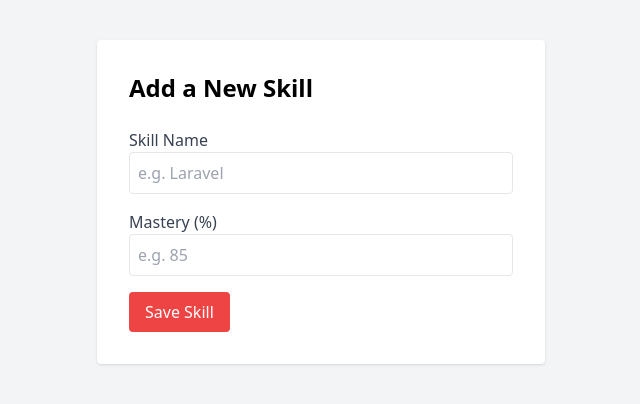
After one commit to dleiszarjeisalther/my-first-app, a Laravel app: page /skills/create in a window 1280 px wide. The commit adds this page. Shown: the top 404 px of the page, without its empty margins (319-959 px from the left). Run offline with Laravel 12, Linux system fonts and the light colour scheme; some libraries are stand-ins or nearby versions.

Commit message:
Day 5: Added validation feedback and success flash messages

```diff
--- a/app/Http/Controllers/SkillController.php
+++ b/app/Http/Controllers/SkillController.php
@@ -16,4 +16,25 @@ class SkillController extends Controller
             'skills' => $skills
         ]);
     }
+
+    public function create()
+    {
+        // Just show the form
+        return view('skills.create');
+    }
+
+    public function store(Request $request)
+    {
+        // 1. Validate: Don't trust the user! Make sure they actually typed a name.
+        $validated = $request->validate([
+            'name' => 'required|min:3',
+            'percent' => 'required|integer|min:0|max:100',
+        ]);
+
+        // 2. Save to Warehouse
+        Skill::create($validated);
+
+        // 3. Go back to the list with a "Success" message
+        return redirect('/about')->with('success', 'Skill added successfully!');
+    }
 }
--- a/resources/views/about.blade.php
+++ b/resources/views/about.blade.php
@@ -4,6 +4,11 @@
     <title>About Me</title>
     <script src="https://cdn.tailwindcss.com"></script>
 </head>
+@if(session('success'))
+    <div class="p-3 mb-3 text-green-800 bg-green-100 rounded">
+        {{ session('success') }}
+    </div>
+@endif
 <body class="bg-gray-100 flex items-center justify-center min-h-screen">
     <div class="bg-white p-8 rounded-lg shadow-md border-t-4 border-red-500">
         <h1 class="text-3xl font-bold text-gray-800">Hello, {{ $user_name }}!</h1>
--- /dev/null
+++ b/resources/views/skills/create.blade.php
@@ -0,0 +1,36 @@
+<!DOCTYPE html>
+<html>
+<head>
+    <title>Add New Skill</title>
+    <script src="https://cdn.tailwindcss.com"></script>
+</head>
+<body class="bg-gray-100 p-10">
+    <div class="max-w-md mx-auto bg-white p-8 rounded shadow">
+        <h1 class="text-2xl font-bold mb-6">Add a New Skill</h1>
+@if ($errors->any())
+    <div class="bg-red-100 border border-red-400 text-red-700 px-4 py-3 rounded mb-4">
+        <ul>
+            @foreach ($errors->all() as $error)
+                <li>{{ $error }}</li>
+            @endforeach
+        </ul>
+    </div>
+@endif
+        <form action="/skills" method="POST">
+            @csrf <div class="mb-4">
+                <label class="block text-gray-700">Skill Name</label>
+                <input type="text" name="name" class="w-full border p-2 rounded" placeholder="e.g. Laravel" required>
+            </div>
+
+            <div class="mb-4">
+                <label class="block text-gray-700">Mastery (%)</label>
+                <input type="number" name="percent" class="w-full border p-2 rounded" placeholder="e.g. 85" required>
+            </div>
+
+            <button type="submit" class="bg-red-500 text-white px-4 py-2 rounded hover:bg-red-600">
+                Save Skill
+            </button>
+        </form>
+    </div>
+</body>
+</html>
--- a/routes/web.php
+++ b/routes/web.php
@@ -8,5 +8,11 @@ Route::get('/', function () {
     return view('welcome');
 });
 
+// The list we already made
+Route::get('/about', [SkillController::class, 'index']);
 
-Route::get('/about', [SkillController::class, 'index']);
+// 1. Show the form
+Route::get('/skills/create', [SkillController::class, 'create']);
+
+// 2. Handle the "POST" request (sending the data)
+Route::post('/skills', [SkillController::class, 'store']);
```
